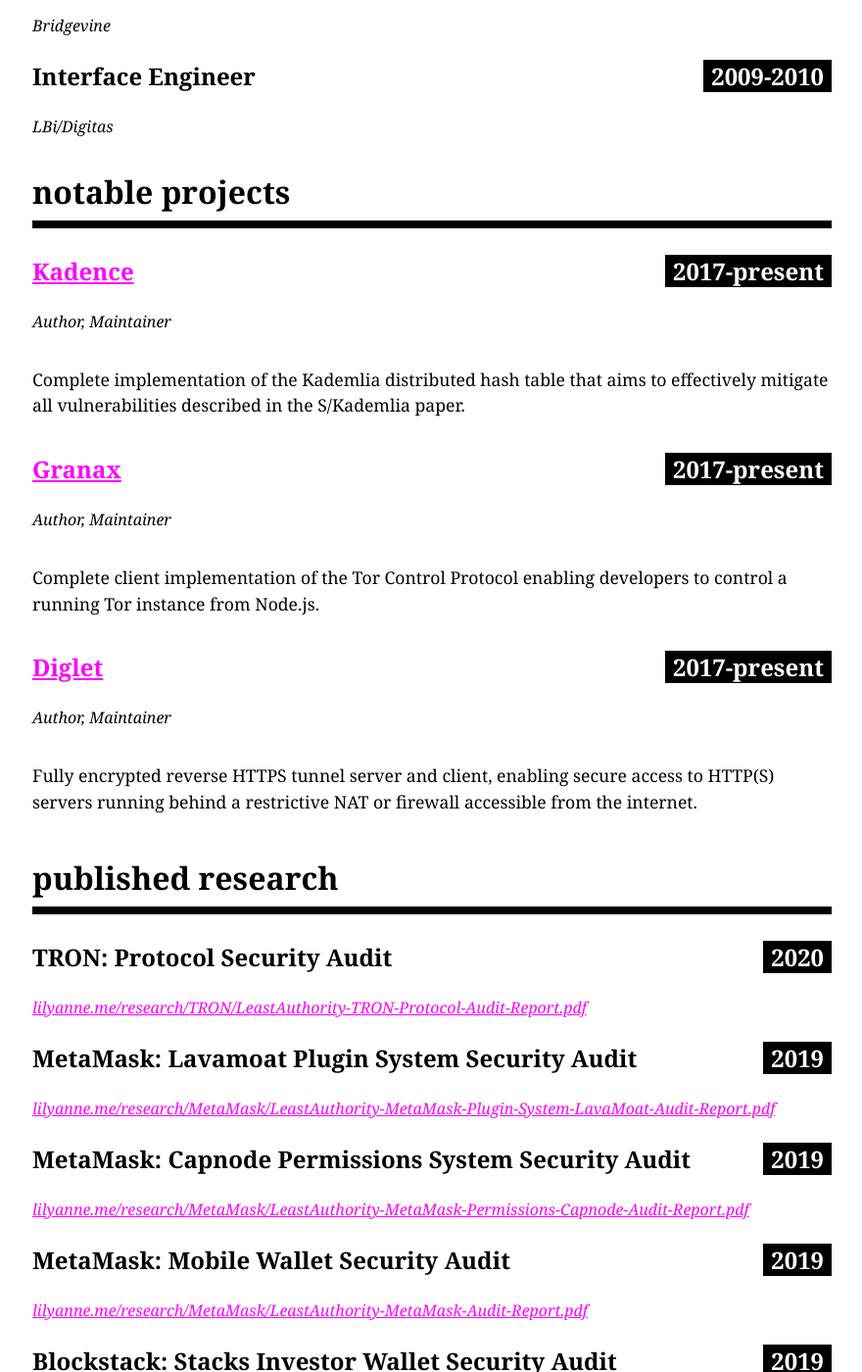
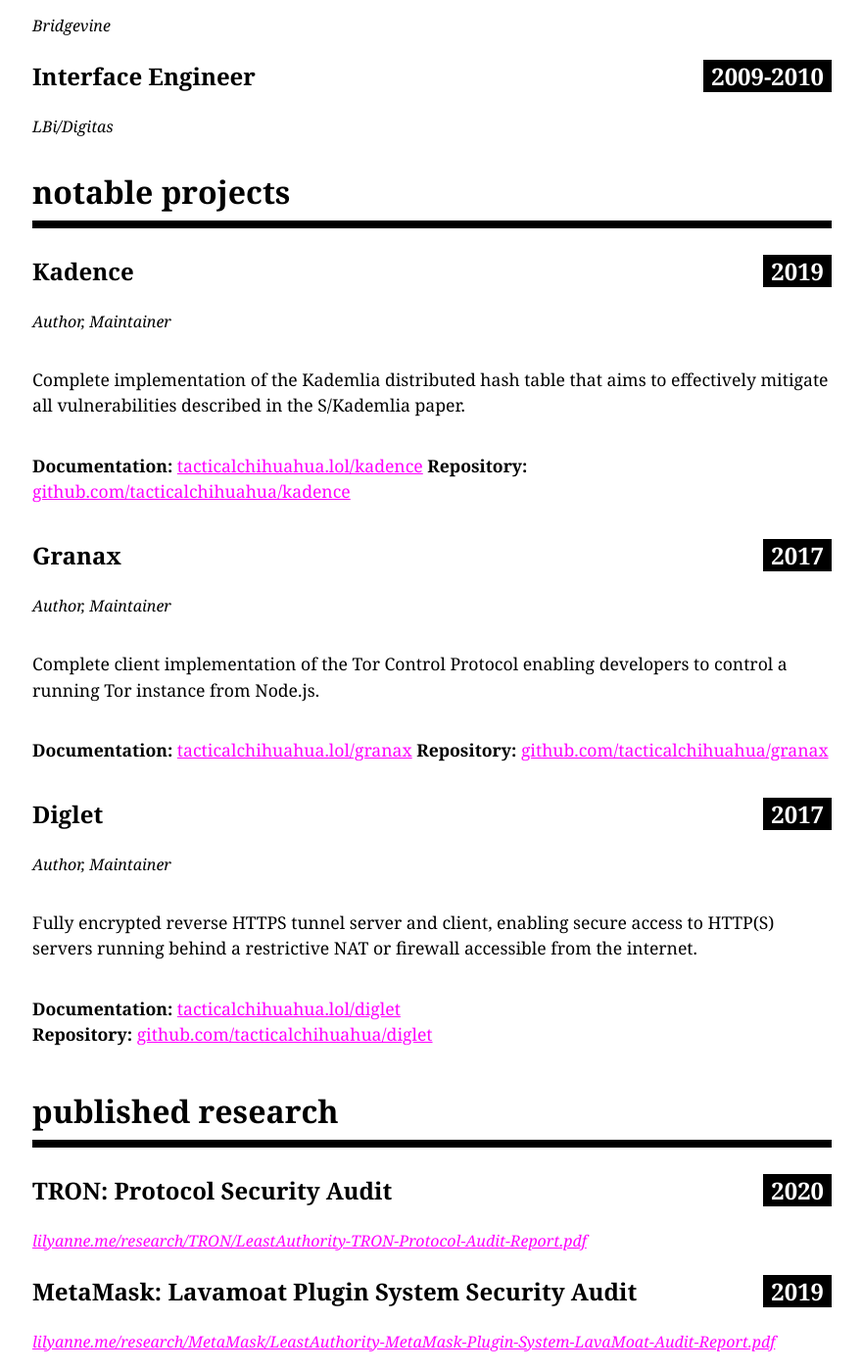
Before and after one commit to 161chihuahuas/cv, a Jekyll site: the page built from index.md, in a window 1280 px wide and 1400 px high, scrolled down 2460 px. Shown: the whole window at 98% size, without its empty margins (199-1079 px from the left). Built offline with Jekyll 4.4.1, drawn with Linux system fonts in a browser that asks for light colours; our own code applies the rules of GitHub Pages for plain Markdown files; comment, search, counter and statistics services are not loaded; some of the changed text lies outside the part shown.

Commit message:
add liks to notable projects

```diff
--- a/index.md
+++ b/index.md
@@ -59,20 +59,29 @@
 
 ## notable projects
 
-### [Kadence](https://github.com/tacticalchihuahua/kadence) **2017-present**
+### Kadence **2019**
 #### Author, Maintainer
 
 Complete implementation of the Kademlia distributed hash table that aims to effectively mitigate all vulnerabilities described in the S/Kademlia paper.
 
-### [Granax](htttps://github.com/tacticalchihuahua/granax) **2017-present**
+**Documentation:** [tacticalchihuahua.lol/kadence](https://tacticalchihuahua.lol/kadence)
+**Repository:** [github.com/tacticalchihuahua/kadence](https://github.com/tacticalchihuahua/kadence)
+
+### Granax **2017**
 #### Author, Maintainer
 
 Complete client implementation of the Tor Control Protocol enabling developers to control a running Tor instance from Node.js.
 
-### [Diglet](https://github.com/tacticalchihuahua/diglet) **2017-present**
+**Documentation:** [tacticalchihuahua.lol/granax](https://tacticalchihuahua.lol/granax)
+**Repository:** [github.com/tacticalchihuahua/granax](https://github.com/tacticalchihuahua/granax)
+
+### Diglet **2017**
 #### Author, Maintainer
 
 Fully encrypted reverse HTTPS tunnel server and client, enabling secure access to HTTP(S) servers running behind a restrictive NAT or firewall accessible from the internet.
+
+**Documentation:** [tacticalchihuahua.lol/diglet](https://tacticalchihuahua.lol/diglet/)
+**Repository:** [github.com/tacticalchihuahua/diglet](https://github.com/tacticalchihuahua/diglet)
 
 ## published research
 
```
Also changed, not shown: other parts of index.md (+1 -6 lines).
